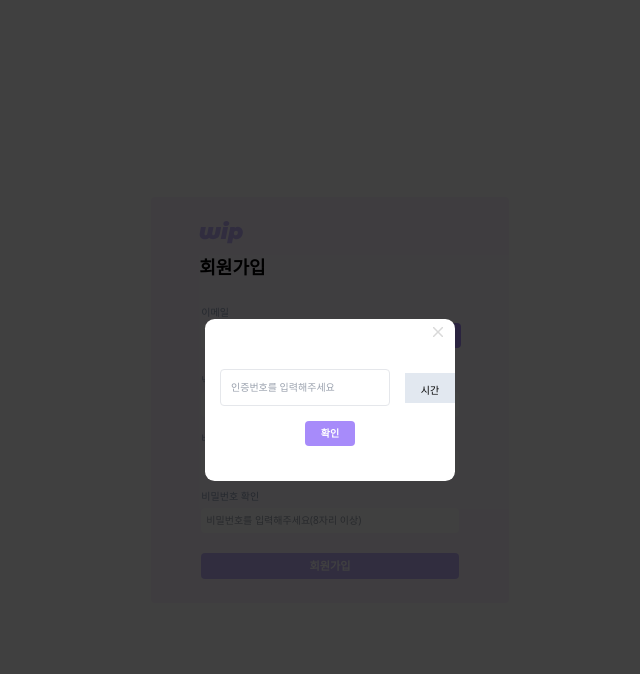
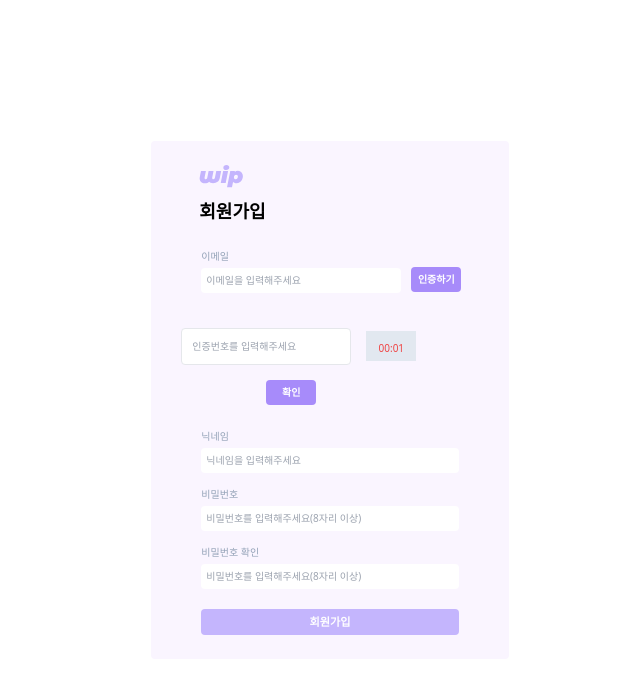
Before and after one commit to WIP-Who-Is-the-Pinocchio/frontend, a React (Vite) app: page /admin/signup in a window 1280 px wide. Both pictures are taken after a click on the button "인증하기". Shown: the top 674 px of the page, without its empty margins (310-950 px from the left). Built offline with nearby package versions, Linux system fonts and the light colour scheme.

Commit message:
rename: EmailAuthTimer 파일명 대소문자변경

```diff
--- a/src/components/AdminAuthFormInput.tsx
+++ b/src/components/AdminAuthFormInput.tsx
@@ -1,6 +1,6 @@
 import React, { forwardRef, Ref } from "react";
 import { Path } from "react-hook-form";
-import { AdminAuthFormInputs } from "@utils/Types/adminAuthTypes";
+import { AdminAuthFormInputs } from "../types/adminAuthTypes";
 import { twMerge } from "tailwind-merge";
 interface LoginFormInput {
   label: string;
--- a/src/pages/Admin/AdminLogin.tsx
+++ b/src/pages/Admin/AdminLogin.tsx
@@ -6,7 +6,7 @@ import { useNavigate } from "react-router-dom";
 import LoginFormInput from "@components/AdminAuthFormInput";
 import Button from "@components/Button";
 import logo from "@assets/icon/wipLogo.svg";
-import { AdminAuthFormInputs } from "@utils/Types/adminAuthTypes";
+import { AdminAuthFormInputs } from "../../types/adminAuthTypes";
 
 const AdminLogin: React.FC = () => {
   const {
--- a/src/pages/Admin/AdminSignUp.tsx
+++ b/src/pages/Admin/AdminSignUp.tsx
@@ -7,8 +7,9 @@ import Button from "@components/Button";
 import logo from "@assets/icon/wipLogo.svg";
 import { createPortal } from "react-dom";
 import Modal from "@components/Modal/Modal";
-import { AdminAuthFormInputs } from "@utils/Types/adminAuthTypes";
+import { AdminAuthFormInputs } from "../../types/adminAuthTypes";
 import EmailAuthBtn from "@components/EmailAuthBtn";
+import EmailAuthTimer from "@components/EmailAuthTimer";
 
 const AdminSignUp: React.FC = () => {
   const {
@@ -37,7 +38,9 @@ const AdminSignUp: React.FC = () => {
 
     // console.log(signupRes);
   };
+
   const handleClickEmailAuth = () => {
+    // window.alert("입력하신 이메일 주소로 인증번호가 발송되었습니다.");
     setShowEmailAuthModal(true);
   };
 
@@ -57,25 +60,6 @@ const AdminSignUp: React.FC = () => {
             document.body,
           )}
 
-        {showEmailAuthModal &&
-          createPortal(
-            <Modal onClose={() => setShowSignupCompleteModal(false)} shouldNavigate>
-              <div className="flex flex-col justify-center items-center w-[200px] p-[10px] text-[10px] text-center ">
-                <div className="flex items-center">
-                  <input
-                    type="text"
-                    placeholder="인증번호를 입력해주세요"
-                    className="m-[15px] p-[10px] border rounded"
-                  />
-                  <div className="w-[50px] h-[30px] p-[10px] bg-slate-200"> 시간</div>
-                </div>
-                <button className="w-[50px] h-[25px] p-[5px] bg-violet-400 text-white font-semibold rounded ">
-                  확인
-                </button>
-              </div>
-            </Modal>,
-            document.body,
-          )}
         <div className="w-[90%] p-[8px]">
           <img src={logo} alt="wip logo" className="px-[8px]" />
           <div className="my-[10px] px-[8px] font-semibold text-[18px] ">회원가입</div>
@@ -91,6 +75,7 @@ const AdminSignUp: React.FC = () => {
               required: "이메일은 필수 항목입니다.",
             }}
             render={({ field }) => (
+              <div className="flex flex-col">
                 <div className="flex items-center">
                   <LoginFormInput
                     {...field}
@@ -103,6 +88,24 @@ const AdminSignUp: React.FC = () => {
                   <div className="translate-y-[10px]">
                     <EmailAuthBtn type="button" onClick={handleClickEmailAuth} />
                   </div>
+                </div>
+                {showEmailAuthModal && (
+                  <div className="flex flex-col justify-center items-center w-[200px] p-[10px] text-[10px] text-center ">
+                    <div className="flex items-center">
+                      <input
+                        type="text"
+                        placeholder="인증번호를 입력해주세요"
+                        className="m-[15px] p-[10px] border rounded"
+                      />
+                      <div className="w-[50px] h-[30px] p-[10px] bg-slate-200">
+                        {showEmailAuthModal && <EmailAuthTimer />}
+                      </div>
+                    </div>
+                    <button className="w-[50px] h-[25px] p-[5px] bg-violet-400 text-white font-semibold rounded ">
+                      확인
+                    </button>
+                  </div>
+                )}
               </div>
             )}
           />
```
Also changed, not shown: src/types/adminAuthTypes.ts (renamed from src/utils/Types/adminAuthTypes.ts). Lines whose indentation alone changed are shown as unchanged.
